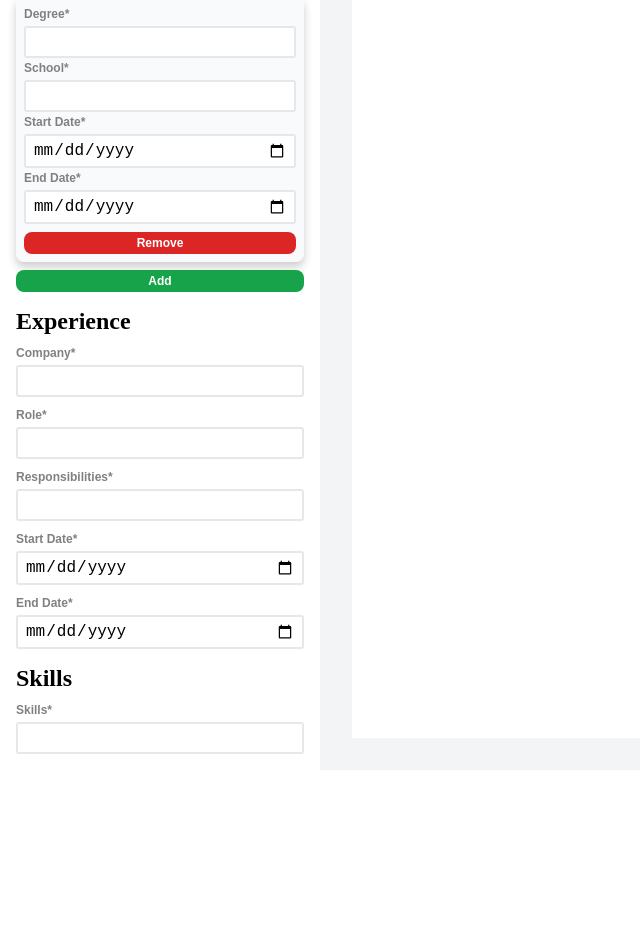
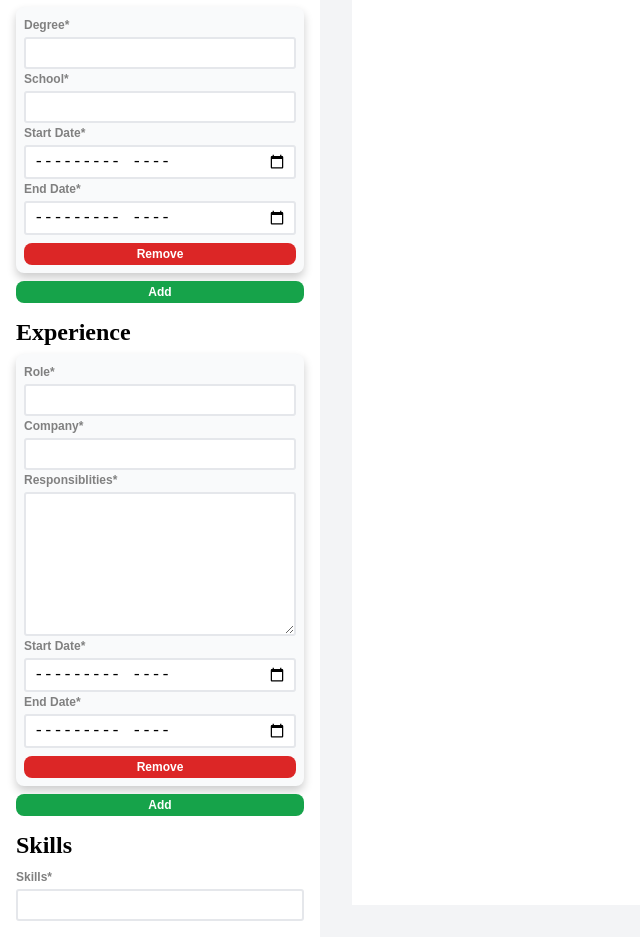
Before and after one commit to hpham474/cv-application, a React (Vite) app: page / in a window 1280 px wide. Shown: the part 420-1357 px from the top of the page, without its empty margins (0-640 px from the left). Before the commit the page ends 1190 px from the top, so only its background shows below. Built offline with nearby package versions, Linux system fonts and the light colour scheme.

Commit message:
display experience section

```diff
--- a/src/App.jsx
+++ b/src/App.jsx
@@ -24,6 +24,17 @@ function App() {
     },
   ]);
 
+  const [experienceList, setExperienceList] = useState([
+    {
+      id: crypto.randomUUID(),
+      role: "",
+      company: "",
+      responsiblities: "",
+      startDate: "",
+      endDate: "",
+    },
+  ]);
+
   return (
     <>
       <nav>
@@ -39,13 +50,17 @@ function App() {
             educationList={educationList}
             setEducationList={setEducationList}
           ></Education>
-          <Experience></Experience>
+          <Experience
+            experienceList={experienceList}
+            setExperienceList={setExperienceList}
+          ></Experience>
           <Skills></Skills>
         </div>
         <div className="display">
           <Resume
             resumePersonalInfo={resumePersonalInfo}
             educationList={educationList}
+            experienceList={experienceList}
           ></Resume>
         </div>
       </div>
--- a/src/components/Education.jsx
+++ b/src/components/Education.jsx
@@ -52,14 +52,14 @@ function Education({ educationList, setEducationList }) {
               func={(e) => handleChange(education.id, e)}
             />
             <Subsection
-              type="date"
+              type="month"
               name="startDate"
               label="Start Date"
               value={education.startDate}
               func={(e) => handleChange(education.id, e)}
             />
             <Subsection
-              type="date"
+              type="month"
               name="endDate"
               label="End Date"
               value={education.endDate}
--- a/src/components/Experience.jsx
+++ b/src/components/Experience.jsx
@@ -1,27 +1,92 @@
+import PropTypes from "prop-types";
 import Subsection from "./Subsection.jsx";
 import "../styles/Experience.css";
 
-function Experience() {
+function Experience({ experienceList, setExperienceList }) {
+  const handleChange = (key, e) => {
+    const { name, value } = e.target;
+    const updatedExperienceList = experienceList.map((experience) =>
+      experience.id === key ? { ...experience, [name]: value } : experience
+    );
+    setExperienceList(updatedExperienceList);
+  };
+
+  const addExperience = () => {
+    setExperienceList([
+      ...experienceList,
+      {
+        id: crypto.randomUUID(),
+        role: "",
+        company: "",
+        responsiblities: "",
+        startDate: "",
+        endDate: "",
+      },
+    ]);
+  };
+
+  const removeExperience = (id) => {
+    const updatedExperienceList = experienceList.filter(
+      (experience) => experience.id !== id
+    );
+    setExperienceList(updatedExperienceList);
+  };
+
   return (
     <>
       <div className="experience">
         <h2>Experience</h2>
-        <Subsection type="text" name="company" label="Company"></Subsection>
-        <Subsection type="text" name="role" label="Role"></Subsection>
-        <Subsection
-          type="text"
-          name="responsibilities"
-          label="Responsibilities"
-        ></Subsection>
-        <Subsection
-          type="date"
-          name="startDate"
-          label="Start Date"
-        ></Subsection>
-        <Subsection type="date" name="endDate" label="End Date"></Subsection>
+        {experienceList.map((experience) => (
+          <div key={experience.id} className="experience-entry">
+            <Subsection
+              type="text"
+              name="role"
+              label="Role"
+              value={experience.role}
+              func={(e) => handleChange(experience.id, e)}
+            />
+            <Subsection
+              type="text"
+              name="company"
+              label="Company"
+              value={experience.company}
+              func={(e) => handleChange(experience.id, e)}
+            />
+            <Subsection
+              type="textarea"
+              name="responsiblities"
+              label="Responsiblities"
+              value={experience.responsiblities}
+              func={(e) => handleChange(experience.id, e)}
+            />
+            <Subsection
+              type="month"
+              name="startDate"
+              label="Start Date"
+              value={experience.startDate}
+              func={(e) => handleChange(experience.id, e)}
+            />
+            <Subsection
+              type="month"
+              name="endDate"
+              label="End Date"
+              value={experience.endDate}
+              func={(e) => handleChange(experience.id, e)}
+            />
+            <button onClick={() => removeExperience(experience.id)}>
+              Remove
+            </button>
+          </div>
+        ))}
+        <button onClick={addExperience}>Add</button>
       </div>
     </>
   );
 }
 
+Experience.propTypes = {
+  experienceList: PropTypes.array.isRequired,
+  setExperienceList: PropTypes.func.isRequired,
+};
+
 export default Experience;
--- a/src/components/Resume.jsx
+++ b/src/components/Resume.jsx
@@ -6,7 +6,7 @@ import { mdiEmailOutline } from "@mdi/js";
 import { mdiPhoneOutline } from "@mdi/js";
 import { mdiMapMarkerOutline } from "@mdi/js";
 
-function Resume({ resumePersonalInfo, educationList }) {
+function Resume({ resumePersonalInfo, educationList, experienceList }) {
   function checkEducationList() {
     if (educationList.length < 1) {
       return false;
@@ -20,6 +20,31 @@ function Resume({ resumePersonalInfo, educationList }) {
       return false;
     }
     return true;
+  }
+
+  function checkExperienceList() {
+    if (experienceList.length < 1) {
+      return false;
+    }
+    if (
+      experienceList[0].role === "" &&
+      experienceList[0].company === "" &&
+      experienceList[0].responsiblities === "" &&
+      experienceList[0].startDate === "" &&
+      experienceList[0].endDate === ""
+    ) {
+      return false;
+    }
+    return true;
+  }
+
+  function formatDate(inputDate) {
+    const [year, month] = inputDate.split("-").map(Number);
+    const date = new Date(year, month - 1);
+
+    const formattedDate = format(date, "MMM yyyy");
+
+    return formattedDate;
   }
 
   return (
@@ -57,15 +82,36 @@ function Resume({ resumePersonalInfo, educationList }) {
             <div key={education.id} className="educationEntryResume">
               <h4>{education.degree}</h4>
               {(education.startDate !== "" || education.endDate !== "") && (
-                <p>
+                <p className="date">
                   {education.startDate !== "" &&
-                    format(education.startDate, "LLL yyyy")}{" "}
-                  -{" "}
-                  {education.endDate !== "" &&
-                    format(education.endDate, "LLL yyyy")}
+                    formatDate(education.startDate)}{" "}
+                  - {education.endDate !== "" && formatDate(education.endDate)}
                 </p>
               )}
-              <p>{education.school}</p>
+              <p className="school">{education.school}</p>
+            </div>
+          ))}
+        </div>
+        <div className="experienceResume">
+          {checkExperienceList() && (
+            <>
+              <h3>Experience</h3>
+              <hr></hr>
+            </>
+          )}
+          {experienceList.map((experience) => (
+            <div key={experience.id} className="experienceEntryResume">
+              <h4>{experience.role}</h4>
+              {(experience.startDate !== "" || experience.endDate !== "") && (
+                <p className="date">
+                  {experience.startDate !== "" &&
+                    formatDate(experience.startDate)}{" "}
+                  -{" "}
+                  {experience.endDate !== "" && formatDate(experience.endDate)}
+                </p>
+              )}
+              <h5 className="company">{experience.company}</h5>
+              <p className="responsibilities">{experience.responsiblities}</p>
             </div>
           ))}
         </div>
@@ -77,6 +123,7 @@ function Resume({ resumePersonalInfo, educationList }) {
 Resume.propTypes = {
   resumePersonalInfo: PropTypes.object.isRequired,
   educationList: PropTypes.array.isRequired,
+  experienceList: PropTypes.array.isRequired,
 };
 
 export default Resume;
--- a/src/components/Subsection.jsx
+++ b/src/components/Subsection.jsx
@@ -1,5 +1,30 @@
 import PropTypes from "prop-types";
 import "../styles/Subsection.css";
+
+function Input({ type, name, value, func }) {
+  return (
+    <input
+      id={name}
+      name={name}
+      type={type}
+      value={value}
+      onChange={func}
+      required
+    />
+  );
+}
+
+function TextArea({ name, value, func }) {
+  return (
+    <textarea
+      id={name}
+      name={name}
+      value={value}
+      onChange={func}
+      rows="5"
+    ></textarea>
+  );
+}
 
 function Subsection({ type, name, label, value, func }) {
   return (
@@ -11,14 +36,11 @@ function Subsection({ type, name, label, value, func }) {
             <span aria-label="required">*</span>
           </strong>
         </label>
-        <input
-          id={name}
-          name={name}
-          type={type}
-          value={value}
-          onChange={func}
-          required
-        />
+        {type === "textarea" ? (
+          <TextArea name={name} value={value} func={func} />
+        ) : (
+          <Input type={type} name={name} value={value} func={func} />
+        )}
       </div>
     </>
   );
@@ -28,7 +50,20 @@ Subsection.propTypes = {
   type: PropTypes.string.isRequired,
   name: PropTypes.string.isRequired,
   label: PropTypes.string.isRequired,
-  value: PropTypes.string.isRequired,
+  value: PropTypes.string,
+  func: PropTypes.func.isRequired,
+};
+
+Input.propTypes = {
+  type: PropTypes.string.isRequired,
+  name: PropTypes.string.isRequired,
+  value: PropTypes.string,
+  func: PropTypes.func.isRequired,
+};
+
+TextArea.propTypes = {
+  name: PropTypes.string.isRequired,
+  value: PropTypes.string,
   func: PropTypes.func.isRequired,
 };
 
--- a/src/styles/Experience.css
+++ b/src/styles/Experience.css
@@ -8,3 +8,54 @@
 .experience h2 {
   font-size: 1.5rem;
 }
+
+.experience-entry {
+  background-color: #f9fafb;
+  padding: 0.5rem;
+  border-radius: 0.5rem;
+  display: flex;
+  flex-direction: column;
+  box-shadow: 0px 5px 10px rgba(0, 0, 0, 0.2);
+}
+
+.experience-entry button {
+  width: 100%;
+
+  margin-top: 0.5rem;
+  margin-left: auto;
+  margin-right: auto;
+
+  padding: 0.25rem;
+  font-size: 0.75rem;
+  font-weight: bold;
+  color: white;
+  border: none;
+  border-radius: 0.5rem;
+  background-color: #dc2626;
+}
+
+.experience-entry button:hover {
+  background-color: #b91c1c;
+}
+
+.experience-entry button:active {
+  background-color: #991b1b;
+}
+
+.experience > button {
+  padding: 0.25rem;
+  font-size: 0.75rem;
+  font-weight: bold;
+  color: white;
+  border: none;
+  border-radius: 0.5rem;
+  background-color: #16a34a;
+}
+
+.experience > button:hover {
+  background-color: #15803d;
+}
+
+.experience > button:active {
+  background-color: #166534;
+}
--- a/src/styles/Resume.css
+++ b/src/styles/Resume.css
@@ -3,6 +3,10 @@
   padding: 3rem 4.5rem;
   background-color: white;
   width: 100%;
+
+  display: flex;
+  flex-direction: column;
+  gap: 1rem;
 }
 
 .personal {
@@ -48,10 +52,32 @@
   grid-template-columns: 3.5fr 1fr;
 }
 
-.educationEntryResume p:nth-child(2) {
+.educationEntryResume .school {
+  grid-row: 2 / 3;
+  grid-column: 1 / 3;
+}
+
+.experienceResume {
+  display: flex;
+  flex-direction: column;
+  gap: 0.5rem;
+}
+
+.experienceEntryResume {
+  display: grid;
+  grid-template-columns: 3.5fr 1fr;
+}
+
+.experienceEntryResume .company {
+  grid-row: 2 / 3;
+  grid-column: 1 / 3;
+}
+
+.experienceEntryResume .responsibilities {
+  grid-row: 3 / 4;
+  grid-column: 1 / 3;
+}
+
+.date {
   justify-self: center;
 }
-
-.educationEntryResume p:nth-child(3) {
-  grid-column: 1 / 3;
-}
--- a/src/styles/Subsection.css
+++ b/src/styles/Subsection.css
@@ -11,7 +11,8 @@
   color: grey;
 }
 
-.sub-section input {
+.sub-section input,
+.sub-section textarea {
   width: 100%;
   padding: 0 7px;
   line-height: 1.75rem;
@@ -20,8 +21,14 @@
   font-size: 1rem;
 }
 
-.sub-section input:focus {
+.sub-section input:focus,
+.sub-section textarea:focus {
   outline: none;
   border: 2px solid black;
   box-shadow: 2px 2px 2px gray;
 }
+
+textarea {
+  min-height: 2rem;
+  resize: vertical;
+}
```
